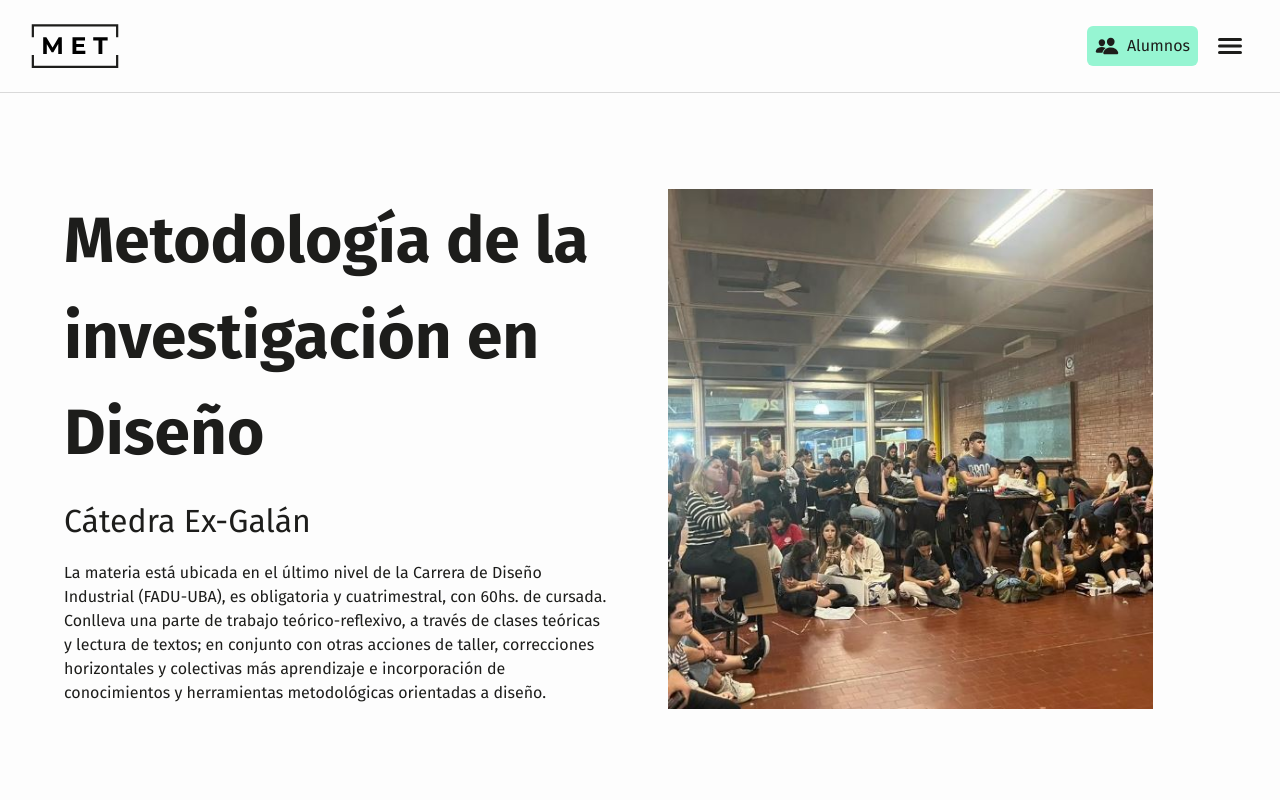
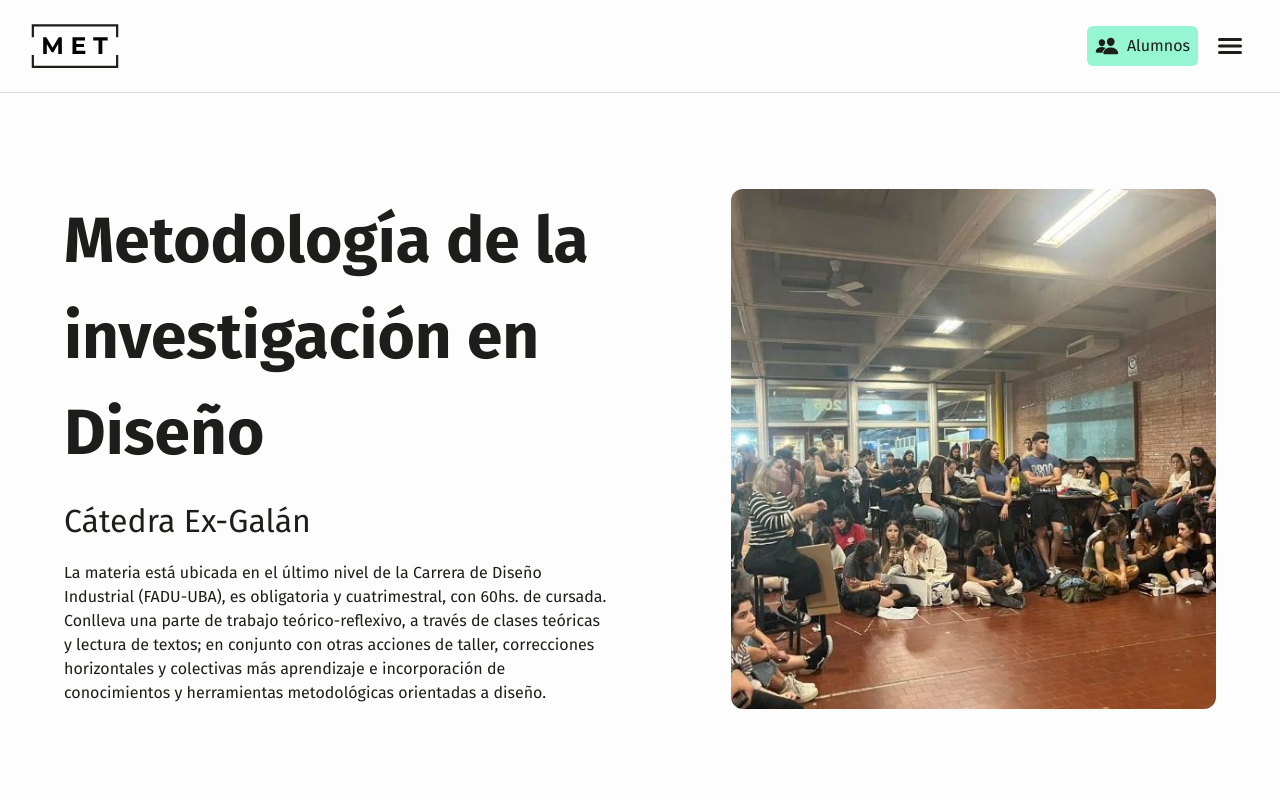
Before and after one commit to florluzduarte/metodo-fadu-uba, a Next.js app: page / in a window 1280 px wide. Shown: the top 800 px of the page. Built offline with nearby package versions, Linux system fonts and the light colour scheme.

Commit message:
fix: hero image

```diff
--- a/src/components/home/Hero.tsx
+++ b/src/components/home/Hero.tsx
@@ -1,6 +1,5 @@
 import Image from "next/image";
 import { Title, Subtitle } from "@/components";
-import heroImg from "@/assets/images/met-3.jpg";
 
 const textTitle = "Metodología de la investigación en Diseño";
 const textSubtitle = "Cátedra Ex-Galán"
@@ -14,7 +13,7 @@ export const Hero = () => {
         <Subtitle text={textSubtitle} type="regular" />
         <p>{textDescription}</p>
       </div>
-      <Image src={heroImg} alt="" width={485} height={471} placeholder="blur" unoptimized className="xl:self-center" />
+      <Image src="/images/met-3.jpg" alt="" width={485} height={471} unoptimized className="rounded-xl xl:place-self-end" priority />
     </section>
   )
 }
```
Also changed, not shown: public/images/met-3.JPG (renamed from src/assets/images/met-3.JPG).
